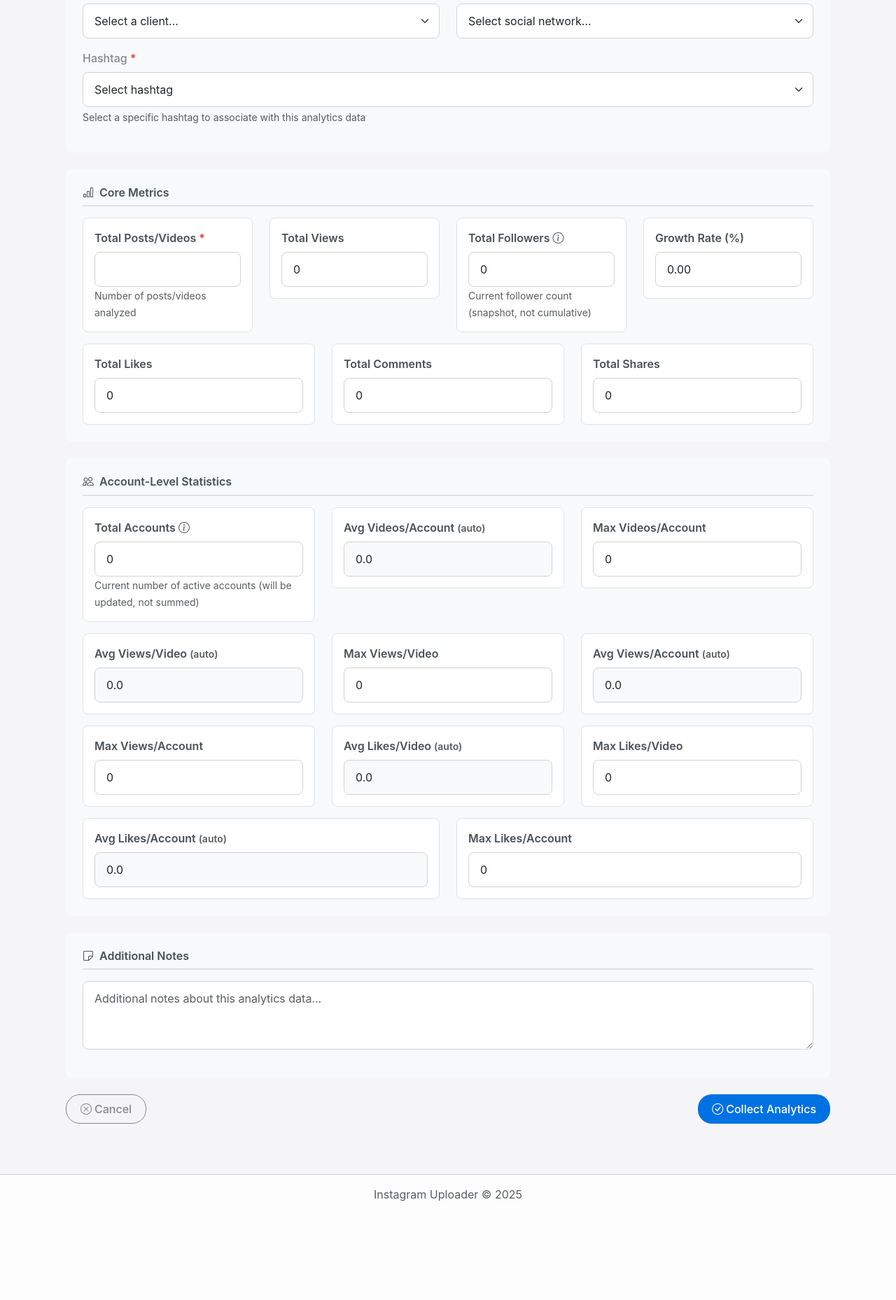
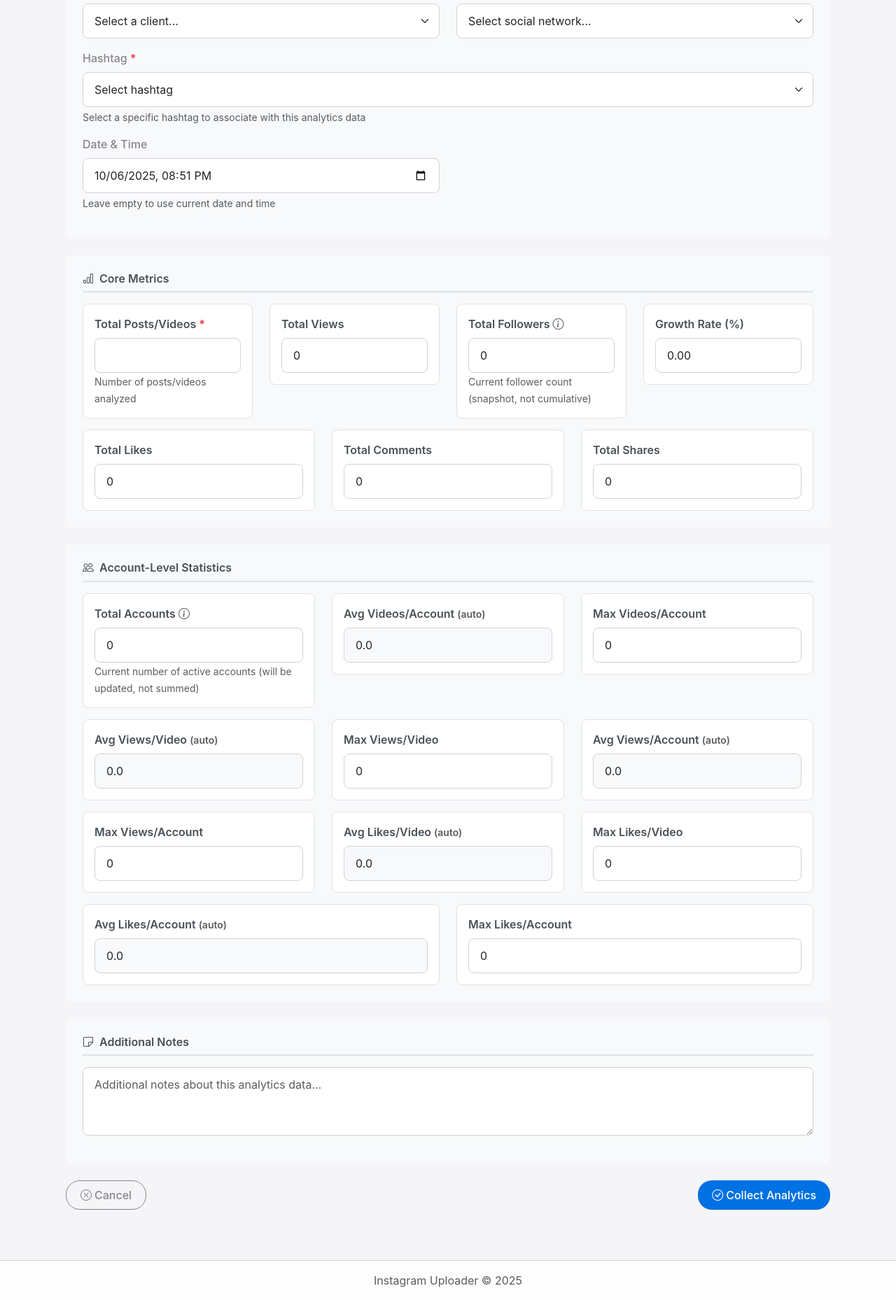
Before and after one commit to ssuvorin/instagram-mass-uploader-windows, a Django app: page /analytics/collector/ in a window 1280 px wide. Shown: the part 292-2150 px from the top of the page at 70% size. Before the commit the page ends 2009 px from the top, so only its background shows below. Run offline with Django 5.2, Linux system fonts and the light colour scheme; a user stored in the database is signed in; data that the repository does not hold is empty; parts of the project's set-up code (start-up, migrations or seed data) failed here and were passed over.

Commit message:
feat: Add created_at field to analytics collector form
- Added created_at field to ClientAnalyticsForm with datetime-local input
- Updated analytics_collector view to handle created_at field
- Added Date & Time field to collector.html template
- JavaScript automatically sets current date/time as default
- Users can now specify custom date/time for analytics data
- Field is optional - defaults to current time if not specified

```diff
--- a/uploader/analytics_forms.py
+++ b/uploader/analytics_forms.py
@@ -11,7 +11,7 @@ class ClientAnalyticsForm(forms.ModelForm):
     class Meta:
         model = HashtagAnalytics
         fields = [
-            'client', 'social_network', 'hashtag',
+            'client', 'social_network', 'hashtag', 'created_at',
             'analyzed_medias', 'total_views', 'total_likes', 'total_comments',
             'total_shares', 'total_followers', 'growth_rate',
             'instagram_stories_views', 'instagram_reels_views',
@@ -113,6 +113,11 @@ class ClientAnalyticsForm(forms.ModelForm):
                 'required': True,
                 'placeholder': 'Enter hashtag without #'
             }),
+            'created_at': forms.DateTimeInput(attrs={
+                'class': 'form-control',
+                'type': 'datetime-local',
+                'required': False
+            }),
             'notes': forms.Textarea(attrs={
                 'class': 'form-control',
                 'rows': '3',
@@ -203,6 +208,7 @@ class ClientAnalyticsForm(forms.ModelForm):
             'tiktok_video_views': 'TikTok Video Views',
             'tiktok_profile_views': 'TikTok Profile Views',
             'hashtag': 'Hashtag',
+            'created_at': 'Date & Time',
             'notes': 'Notes',
             # Advanced metrics labels
             'total_accounts': 'Total Accounts',
--- a/uploader/templates/uploader/analytics/collector.html
+++ b/uploader/templates/uploader/analytics/collector.html
@@ -120,6 +120,17 @@
                             <option value="">Select hashtag</option>
                         </select>
                         <div class="form-text">Select a specific hashtag to associate with this analytics data</div>
+                    </div>
+                </div>
+            </div>
+
+            <!-- Date & Time Selection -->
+            <div class="row">
+                <div class="col-md-6">
+                    <div class="mb-3">
+                        <label for="created_at" class="form-label">Date & Time</label>
+                        <input type="datetime-local" class="form-control" id="created_at" name="created_at" value="{{ form_data.created_at|default:'' }}">
+                        <div class="form-text">Leave empty to use current date and time</div>
                     </div>
                 </div>
             </div>
@@ -483,6 +494,15 @@ document.addEventListener('DOMContentLoaded', function() {
     togglePlatformFields();
     loadClientInfo();
 
+    // Set default date/time if not already set
+    const createdAtField = document.getElementById('created_at');
+    if (createdAtField && !createdAtField.value) {
+        const now = new Date();
+        // Format as YYYY-MM-DDTHH:MM for datetime-local input
+        const formatted = now.toISOString().slice(0, 16);
+        createdAtField.value = formatted;
+    }
+
     // Add event listeners
     document.getElementById('social_network').addEventListener('change', togglePlatformFields);
     document.getElementById('client_id').addEventListener('change', loadClientInfo);
--- a/uploader/views_mod/analytics_collector.py
+++ b/uploader/views_mod/analytics_collector.py
@@ -61,6 +61,7 @@ def analytics_collector(request):
         'client': client_id,
         'social_network': social_network,
         'hashtag': hashtag,
+        'created_at': request.POST.get('created_at', ''),
         'analyzed_medias': request.POST.get('analyzed_medias', '') or 0,
         'total_views': request.POST.get('total_views', '') or 0,
         'total_likes': request.POST.get('total_likes', '') or 0,
```
